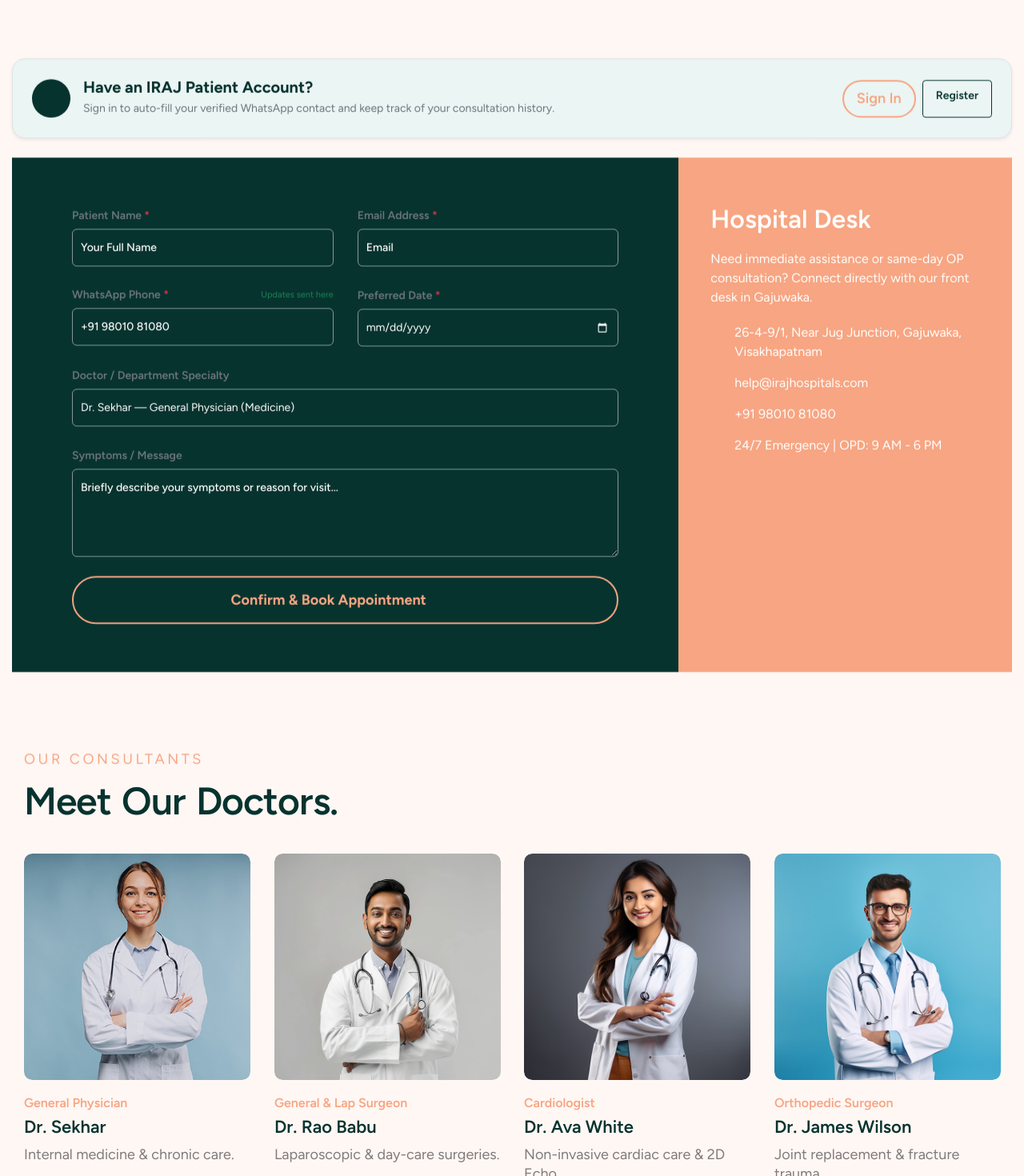
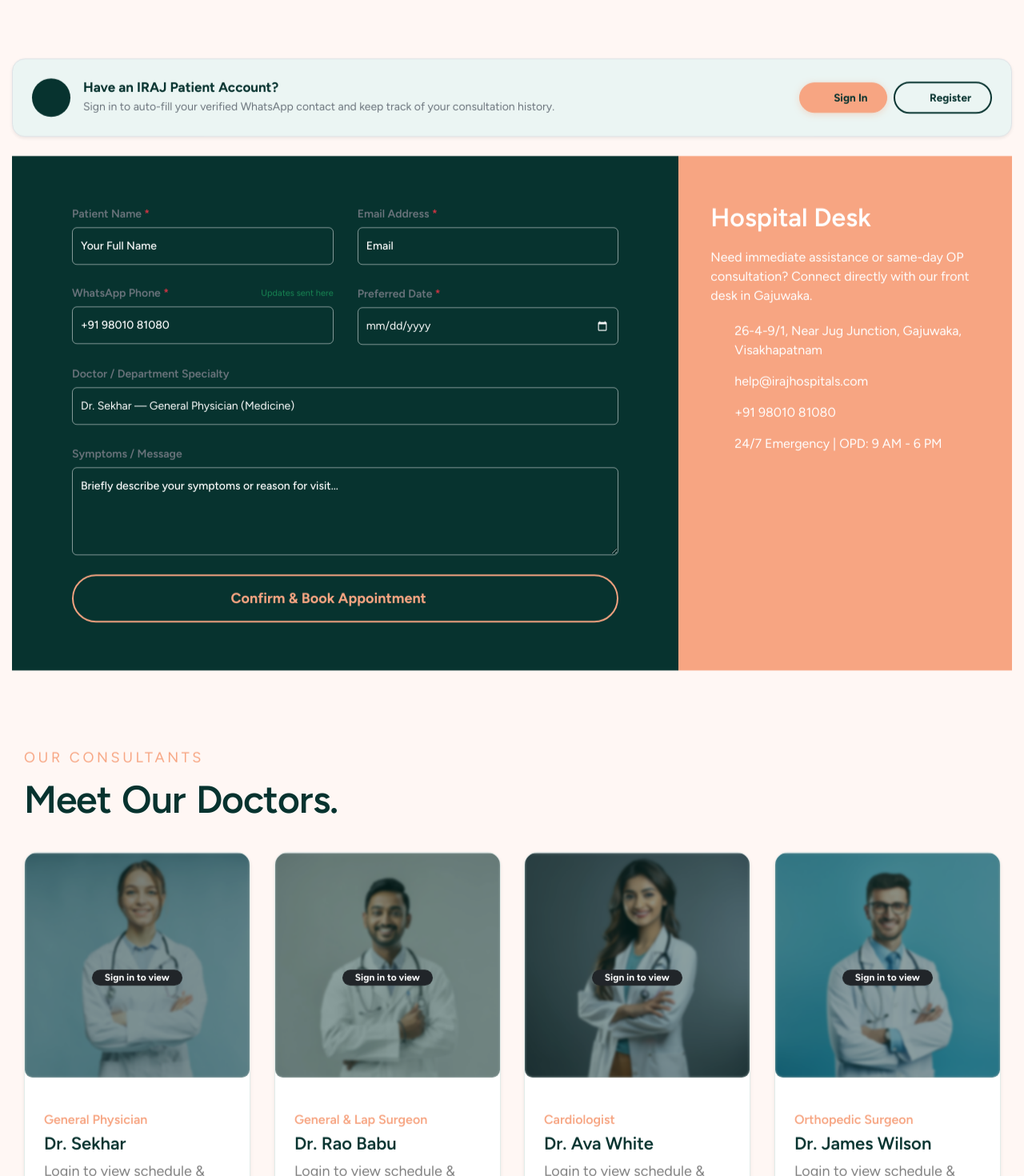
Before and after one commit to dineshkasi747/iraj-hospital, a Next.js app: page /appointment in a window 1280 px wide. Shown: the part 480-1950 px from the top of the page at 80% size. Built offline with nearby package versions, Linux system fonts and the light colour scheme; no server answers; a web font is replaced by a local one.

Commit message:
Fix button styling collision on appointment page and clean duplicate breadcrumbs

```diff
--- a/app/appointment/page.js
+++ b/app/appointment/page.js
@@ -111,38 +111,61 @@ export default function AppointmentPage() {
           {/* Patient Account Status Banner */}
           {!user ? (
             <div
-              className="p-4 rounded-4 mb-4 d-flex flex-column flex-md-row align-items-md-center justify-content-between gap-3 shadow-sm border"
+              className="p-3 p-md-4 rounded-4 mb-4 d-flex flex-column flex-md-row align-items-md-center justify-content-between gap-3 shadow-sm border"
               style={{ backgroundColor: "#EBF5F3", borderColor: "#C2E2DA" }}
             >
               <div className="d-flex align-items-center gap-3">
                 <div
-                  className="rounded-circle p-3 d-flex align-items-center justify-content-center text-white"
-                  style={{ backgroundColor: "#07332F", width: "48px", height: "48px", flexShrink: 0 }}
+                  className="rounded-circle d-flex align-items-center justify-content-center text-white flex-shrink-0"
+                  style={{
+                    backgroundColor: "#07332F",
+                    width: "48px",
+                    height: "48px",
+                    fontSize: "20px",
+                  }}
                 >
-                  <i className="fa-solid fa-user-lock fs-5"></i>
+                  <i className="fa-solid fa-user-lock"></i>
                 </div>
                 <div>
-                  <h5 className="fw-bold mb-1" style={{ color: "#07332F" }}>
+                  <h5 className="fw-bold mb-1" style={{ color: "#07332F", fontSize: "17px" }}>
                     Have an IRAJ Patient Account?
                   </h5>
-                  <p className="text-secondary small mb-0">
+                  <p className="text-secondary small mb-0" style={{ lineHeight: "1.5" }}>
                     Sign in to auto-fill your verified WhatsApp contact and keep track of your consultation history.
                   </p>
                 </div>
               </div>
-              <div className="d-flex gap-2 flex-shrink-0">
+              <div className="d-flex align-items-center gap-2 flex-shrink-0 mt-1 mt-md-0">
                 <Link
                   href="/login?redirect=/appointment"
-                  className="btn btn-sm btn-default px-3 py-2 fw-semibold"
+                  className="btn btn-sm fw-bold d-inline-flex align-items-center justify-content-center gap-2 rounded-pill px-4 py-2"
+                  style={{
+                    backgroundColor: "var(--accent-color, #F7A582)",
+                    color: "#07332F",
+                    border: "1px solid var(--accent-color, #F7A582)",
+                    fontSize: "13.5px",
+                    textDecoration: "none",
+                    boxShadow: "0 2px 8px rgba(247, 165, 130, 0.35)",
+                    whiteSpace: "nowrap",
+                  }}
                 >
-                  Sign In
+                  <i className="fa-solid fa-right-to-bracket"></i>
+                  <span>Sign In</span>
                 </Link>
                 <Link
                   href="/signup?redirect=/appointment"
-                  className="btn btn-sm btn-outline-dark px-3 py-2 fw-semibold"
-                  style={{ borderColor: "#07332F", color: "#07332F" }}
+                  className="btn btn-sm fw-bold d-inline-flex align-items-center justify-content-center gap-2 rounded-pill px-4 py-2"
+                  style={{
+                    backgroundColor: "transparent",
+                    color: "#07332F",
+                    border: "2px solid #07332F",
+                    fontSize: "13.5px",
+                    textDecoration: "none",
+                    whiteSpace: "nowrap",
+                  }}
                 >
-                  Register
+                  <i className="fa-solid fa-user-plus"></i>
+                  <span>Register</span>
                 </Link>
               </div>
             </div>
@@ -397,16 +420,31 @@ export default function AppointmentPage() {
 
           <div className="row">
             {doctors.map((doctor) => (
-              <div key={doctor.id} className="col-lg-3 col-md-6">
+              <div key={doctor.id} className="col-lg-3 col-md-6 mb-4">
                 <div
-                  className="team-member-item wow fadeInUp"
+                  className="team-member-item wow fadeInUp h-100 rounded-4 overflow-hidden position-relative shadow-sm"
                   data-wow-delay={doctor.delay || undefined}
+                  style={{ backgroundColor: "#FFFFFF", border: "1px solid #E2ECE9" }}
                 >
-                  <div className="team-image">
-                    <figure className="image-anime">
-                      <img src={doctor.image} alt={doctor.name} />
+                  <div className="team-image position-relative">
+                    <figure className="image-anime mb-0">
+                      <img
+                        src={doctor.image}
+                        alt={doctor.name}
+                        style={{ filter: !user ? "blur(1.5px)" : "none" }}
+                      />
                     </figure>
 
+                    {!user ? (
+                      <Link
+                        href={`/login?redirect=/our-team/${doctor.id}`}
+                        className="position-absolute top-0 start-0 w-100 h-100 d-flex flex-column align-items-center justify-content-center text-decoration-none"
+                        style={{ backgroundColor: "rgba(7, 51, 47, 0.45)" }}
+                      >
+                        <i className="fa-solid fa-lock text-white fs-3 mb-1"></i>
+                        <span className="badge bg-dark text-white rounded-pill px-3 py-1 small">Sign in to view</span>
+                      </Link>
+                    ) : (
                       <div className="team-social-list">
                         <ul>
                           <li>
@@ -426,17 +464,24 @@ export default function AppointmentPage() {
                           </li>
                         </ul>
                       </div>
+                    )}
                   </div>
 
-                  <div className="team-body">
+                  <div className="team-body p-4">
                     <div className="team-content">
                       <h3>{doctor.role}</h3>
                       <h2>
+                        {user ? (
                           <Link href={`/our-team/${doctor.id}`}>
                             {doctor.name}
                           </Link>
+                        ) : (
+                          <Link href={`/login?redirect=/our-team/${doctor.id}`}>
+                            {doctor.name} <i className="fa-solid fa-lock ms-1 small text-muted"></i>
+                          </Link>
+                        )}
                       </h2>
-                      <p>{doctor.desc}</p>
+                      <p>{user ? doctor.desc : "Login to view schedule & credentials."}</p>
                     </div>
                   </div>
                 </div>
--- a/components/common/PageHeader.jsx
+++ b/components/common/PageHeader.jsx
@@ -1,6 +1,11 @@
 import Link from "next/link";
 
 export default function PageHeader({ title, breadcrumbs = [] }) {
+  // Filter out duplicate "Home" breadcrumb entries if passed
+  const cleanCrumbs = breadcrumbs.filter(
+    (c) => (c.label || "").toLowerCase().trim() !== "home"
+  );
+
   return (
     <div className="subpage-header">
       <div className="container">
@@ -13,7 +18,7 @@ export default function PageHeader({ title, breadcrumbs = [] }) {
                 <li>
                   <Link href="/">Home</Link>
                 </li>
-                {breadcrumbs.map((crumb, idx) => (
+                {cleanCrumbs.map((crumb, idx) => (
                   <li key={idx}>
                     {crumb.href ? (
                       <Link href={crumb.href}>{crumb.label}</Link>
```
Lines whose indentation alone changed are shown as unchanged.
